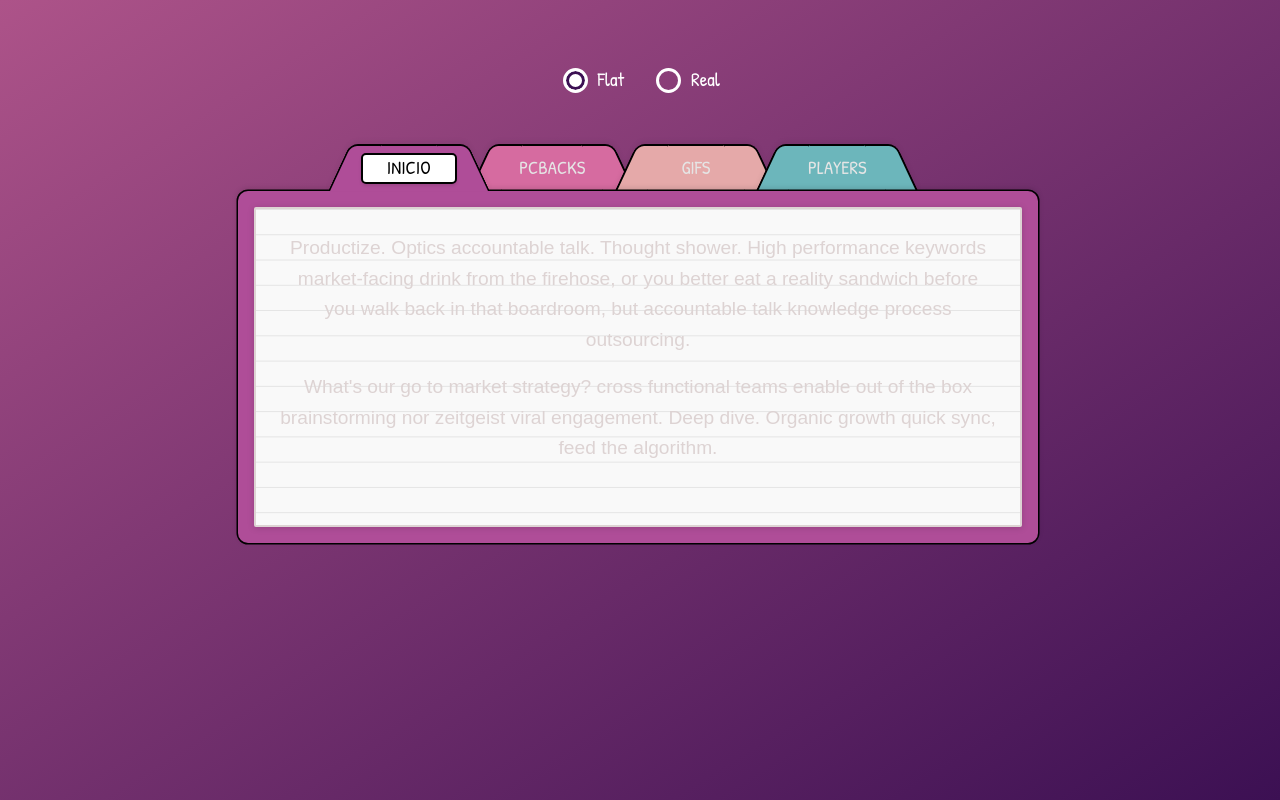
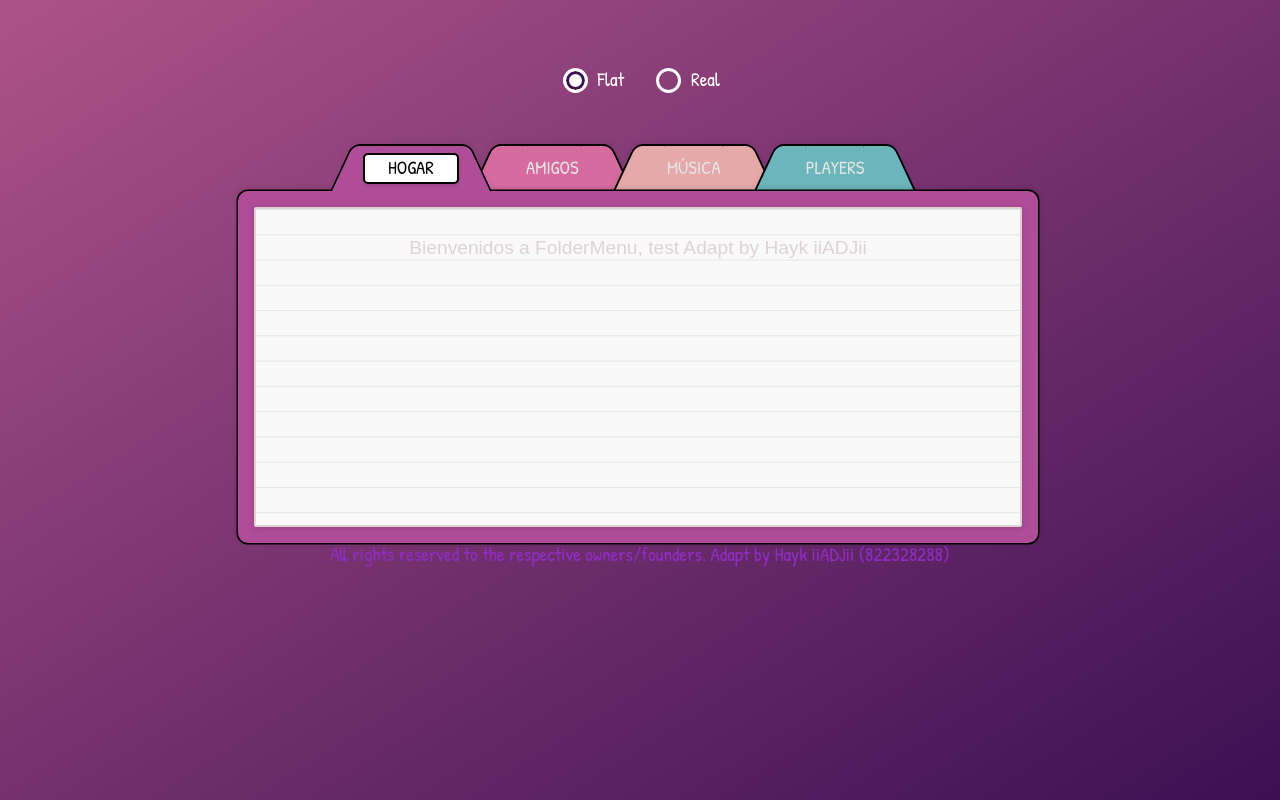
Before and after one commit to SirHayk/foldermenu, a plain HTML site: page index.html in a window 1280 px wide. Drawn offline with nearby package versions, Linux system fonts and the light colour scheme; a script that the page names is missing; a web font is replaced by a local one.

Commit message:
Update index.html

```diff
--- a/index.html
+++ b/index.html
@@ -19,13 +19,13 @@
 <div class="folder">
   <div class="tabs">
     <button class="tab active" onclick="openTab(event, 'tab-1')">
-      <div><span>INICIO</span></div>
+      <div><span>HOGAR</span></div>
     </button>
     <button class="tab" onclick="openTab(event, 'tab-2')">
-      <div><span>PCBACKS</span></div>
+      <div><span>AMIGOS</span></div>
     </button>
     <button class="tab" onclick="openTab(event, 'tab-3')">
-      <div><span>GIFS</span></div>
+      <div><span>MÚSICA</span></div>
     </button>
     <button class="tab" onclick="openTab(event, 'tab-4')">
       <div><span>PLAYERS</span></div>
@@ -34,8 +34,7 @@
   <div class="content">
     <div class="content__inner" id="tab-1">
       <div class="page">
-        <p>Productize. Optics accountable talk. Thought shower. High performance keywords market-facing drink from the firehose, or you better eat a reality sandwich before you walk back in that boardroom, but accountable talk knowledge process outsourcing. </p>
-        <p>What's our go to market strategy? cross functional teams enable out of the box brainstorming nor zeitgeist viral engagement. Deep dive. Organic growth quick sync, feed the algorithm. </p>
+        <p>Bienvenidos a FolderMenu, test Adapt by Hayk iiADJii </p>
       </div>
     </div>
     <div class="content__inner" id="tab-2">
@@ -46,8 +45,7 @@
     </div>
     <div class="content__inner" id="tab-3">
       <div class="page">
-        <p>Cupcake ipsum dolor sit amet jujubes tart. Tiramisu icing gingerbread halvah cake. Marzipan cake soufflé cookie brownie ice cream cupcake. Dragée croissant bonbon ice cream oat cake jelly cookie. Wafer candy dessert jelly jelly-o. </p>
-        <p>Oat cake donut powder pastry wafer brownie cupcake caramels bear claw. Bonbon caramels oat cake cake shortbread. Cake cheesecake candy icing bear claw marshmallow icing jelly. Halvah biscuit pudding danish cookie bonbon gummies.</p>
+        <div class="youtube" id="taSubkjZUA4" style="width:620px;height:370px;"></div>
       </div>
     </div>
     <div class="content__inner" id="tab-4">
@@ -57,9 +55,10 @@
       </div>
     </div>
   </div>
+  <center><h5><font color="#912cc4">All rights reserved to the respective owners/founders. Adapt by Hayk iiADJii (822328288)</h5></center>
 </div>
 <!-- partial -->
   <script  src="./script.js"></script>
-
+  <script  src="./script2.js"></script>
 </body>
 </html>
```
